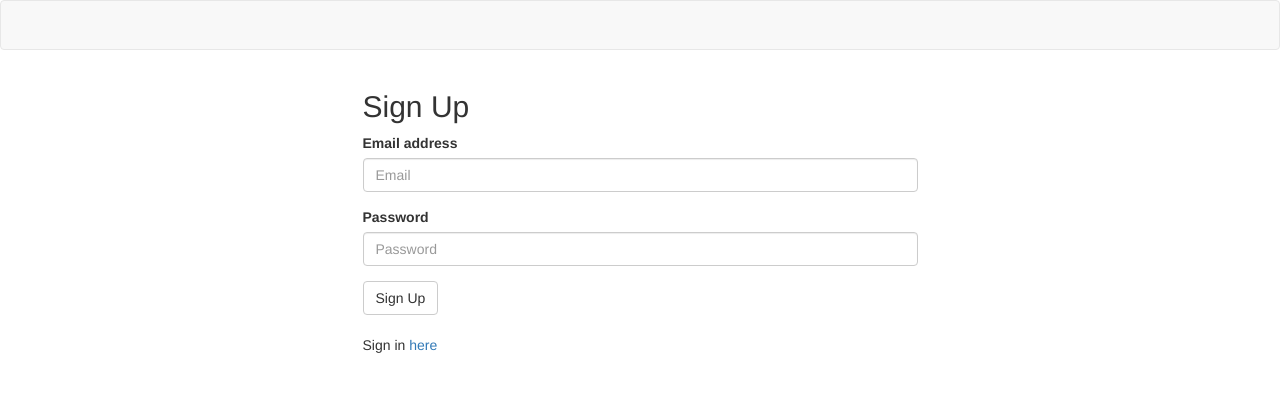
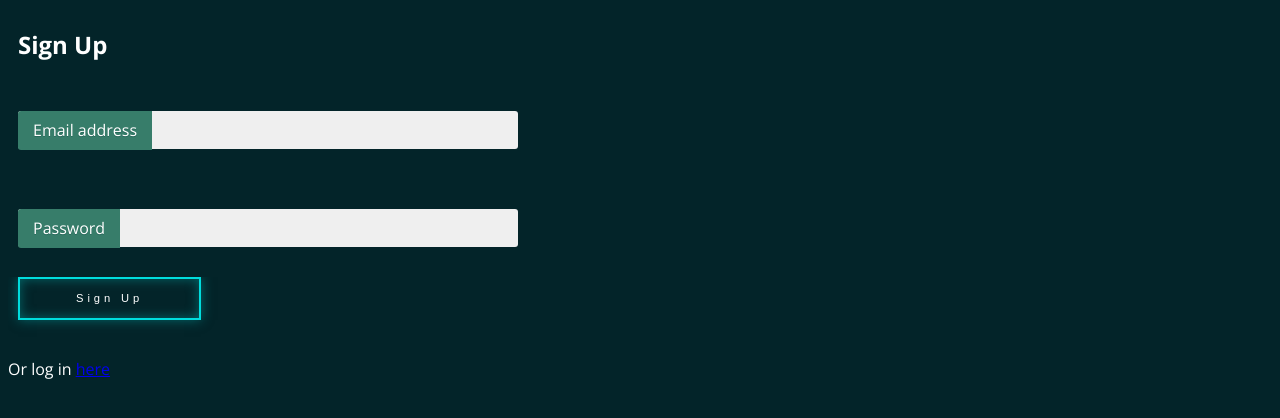
Before and after one commit to mreikof/EM-Kit, a website: page public/signup.html in a window 1280 px wide. Drawn offline with nearby package versions, Linux system fonts and the light colour scheme.

Commit message:
styling for signup page

```diff
--- /dev/null
+++ b/public/css/loginStyle.css
@@ -0,0 +1,230 @@
+@import url(https://fonts.googleapis.com/css?family=Open+Sans:400,700,600,300,800);
+
+* {
+  box-sizing: border-box;
+}
+
+html,
+body {
+  overflow-x: hidden;
+  font-family: "Open Sans", sans-serif;
+  font-weight: 300;
+  color: #fff;
+  background: #032429;
+}
+
+h2 {
+  padding-left: 10px;
+}
+
+#orLink {
+  margin-left: 10px;
+}
+
+/*Inputs: This section is for inputs =========*/
+
+.fancyRow {
+  max-width: 800px;
+  background: #032429;
+  position: relative;
+  z-index: 1;
+}
+.fancyRow:before {
+  position: absolute;
+  content: "";
+  display: block;
+  top: 0;
+  left: -5000px;
+  height: 100%;
+  width: 15000px;
+  z-index: -1;
+  background: inherit;
+}
+
+.fancyRow span {
+  position: relative;
+  display: inline-block;
+  margin: 30px 10px;
+}
+
+.slide-up {
+  display: inline-block;
+  width: 500px;
+  padding: 10px 0 10px 15px;
+  font-family: "Open Sans", sans;
+  font-weight: 400;
+  color: #377D6A;
+  background: #efefef;
+  border: 0;
+  border-radius: 3px;
+  outline: 0;
+  text-indent: 80px;
+  transition: all .3s ease-in-out;
+}
+.slide-up::-webkit-input-placeholder {
+  color: #efefef;
+  text-indent: 0;
+  font-weight: 300;
+}
+.slide-up + label {
+  display: inline-block;
+  position: absolute;
+  transform: translateX(0);
+  top: 0;
+  left: 0;
+  padding: 8.5px 15px;
+  text-shadow: 0 1px 0 rgba(19, 74, 70, 0.4);
+  transition: all .3s ease-in-out;
+  border-top-left-radius: 3px;
+  border-bottom-left-radius: 3px;
+  overflow: hidden;
+}
+.slide-up + label:before, .slide-up + label:after {
+  content: "";
+  position: absolute;
+  right: 0;
+  left: 0;
+  z-index: -1;
+  transition: all .3s ease-in-out;
+}
+.slide-up + label:before {
+  top: 6px;
+  left: 5px;
+  right: 5px;
+  bottom: 6px;
+  background: #377D6A;
+}
+.slide-up + label:after {
+  top: 0;
+  bottom: 0;
+  background: #377D6A;
+}
+
+span:nth-child(1) .slide-up {
+  text-indent: 105px;
+}
+
+span:nth-child(3) .slide-up {
+  text-indent: 125px;
+}
+
+span:nth-child(1) .slide-up:focus,
+span:nth-child(1) .slide-up:active,
+span:nth-child(3) .slide-up:focus,
+span:nth-child(3) .slide-up:active {
+  text-indent: 0;
+}
+
+.slide-up:focus,
+.slide-up:active {
+  color: #377D6A;
+  text-indent: 0;
+  background: #fff;
+}
+.slide-up:focus::-webkit-input-placeholder,
+.slide-up:active::-webkit-input-placeholder {
+  color: #aaa;
+}
+.slide-up:focus + label,
+.slide-up:active + label {
+  transform: translateY(-100%);
+}
+.slide-up:focus + label:before,
+.slide-up:active + label:before {
+  border-radius: 5px;
+}
+.slide-up:focus + label:after,
+.slide-up:active + label:after {
+  transform: translateY(100%);
+}
+
+/*Inputs ================================================*/
+
+
+
+/*Login Button: this section is for the submit button*/
+.fuller-button {
+  color: white;
+  background: none;
+  border-radius: 0;
+  padding: 1.2em 5em;
+  letter-spacing: 0.35em;
+  font-size: 0.7em;
+  -webkit-transition: background-color 0.3s, box-shadow 0.3s, color 0.3s;
+  transition: background-color 0.3s, box-shadow 0.3s, color 0.3s;
+  margin-left: 10px;
+}
+.fuller-button.blue {
+  box-shadow: inset 0 0 1em rgba(0, 170, 170, 0.5), 0 0 1em rgba(0, 170, 170, 0.5);
+  border: #0dd solid 2px;
+}
+.fuller-button.blue:hover {
+  background-color: #0dd;
+  box-shadow: inset 0 0 0 rgba(0, 170, 170, 0.5), 0 0 1.5em rgba(0, 170, 170, 0.7);
+}
+.pure-control-group {
+  display: -webkit-box;
+  display: -ms-flexbox;
+  display: flex;
+  -webkit-box-orient: vertical;
+  -webkit-box-direction: normal;
+  -ms-flex-direction: column;
+  flex-direction: column;
+  position: relative;
+  padding: 0 1em 2.6em 1em;
+}
+
+.pure-form .pure-control-group label {
+  text-align: left;
+  position: absolute;
+  left: 0;
+  top: 15%;
+  z-index: 0;
+  letter-spacing: 0;
+  margin: 0 1em;
+}
+
+.pure-form .pure-control-group input {
+  background: none;
+  box-shadow: none;
+  padding-left: 0;
+  border-radius: 0;
+  border: none;
+  border-bottom: 2px solid rgba(255, 255, 255, 0.4);
+  position: relative;
+  z-index: 1;
+  color: #fff;
+}
+
+.pure-form .pure-control-group input:focus {
+  border-bottom: 2px solid white;
+}
+
+.pure-form .pure-control-group textarea {
+  background: none;
+  box-shadow: none;
+  border-radius: 0;
+  border: none;
+  border-left: 2px solid rgba(255, 255, 255, 0.4);
+  resize: none;
+  height: 8em;
+  color: #fff;
+}
+
+.pure-form .pure-control-group textarea:focus {
+  border-left: 2px solid white;
+}
+
+.pure-form .pure-control-group input[type=email]:focus:invalid {
+  color: #fff;
+}
+
+.pure-form .pure-control-group input[type=email]:invalid {
+  color: #fb5454;
+}
+
+.pure-form button {
+  margin: 0.5em 1em;
+}
+
+/*Login Button =======================================*/
--- /dev/null
+++ b/public/css/signupStyle.css
@@ -0,0 +1,230 @@
+@import url(https://fonts.googleapis.com/css?family=Open+Sans:400,700,600,300,800);
+
+* {
+  box-sizing: border-box;
+}
+
+html,
+body {
+  overflow-x: hidden;
+  font-family: "Open Sans", sans-serif;
+  font-weight: 300;
+  color: #fff;
+  background: #032429;
+}
+
+h2 {
+  padding-left: 10px;
+}
+
+#orLink {
+  margin-left: 10px;
+}
+
+/*Inputs: This section is for inputs =========*/
+
+.fancyRow {
+  max-width: 800px;
+  background: #032429;
+  position: relative;
+  z-index: 1;
+}
+.fancyRow:before {
+  position: absolute;
+  content: "";
+  display: block;
+  top: 0;
+  left: -5000px;
+  height: 100%;
+  width: 15000px;
+  z-index: -1;
+  background: inherit;
+}
+
+.fancyRow span {
+  position: relative;
+  display: inline-block;
+  margin: 30px 10px;
+}
+
+.slide-up {
+  display: inline-block;
+  width: 500px;
+  padding: 10px 0 10px 15px;
+  font-family: "Open Sans", sans;
+  font-weight: 400;
+  color: #377D6A;
+  background: #efefef;
+  border: 0;
+  border-radius: 3px;
+  outline: 0;
+  text-indent: 80px;
+  transition: all .3s ease-in-out;
+}
+.slide-up::-webkit-input-placeholder {
+  color: #efefef;
+  text-indent: 0;
+  font-weight: 300;
+}
+.slide-up + label {
+  display: inline-block;
+  position: absolute;
+  transform: translateX(0);
+  top: 0;
+  left: 0;
+  padding: 8.5px 15px;
+  text-shadow: 0 1px 0 rgba(19, 74, 70, 0.4);
+  transition: all .3s ease-in-out;
+  border-top-left-radius: 3px;
+  border-bottom-left-radius: 3px;
+  overflow: hidden;
+}
+.slide-up + label:before, .slide-up + label:after {
+  content: "";
+  position: absolute;
+  right: 0;
+  left: 0;
+  z-index: -1;
+  transition: all .3s ease-in-out;
+}
+.slide-up + label:before {
+  top: 6px;
+  left: 5px;
+  right: 5px;
+  bottom: 6px;
+  background: #377D6A;
+}
+.slide-up + label:after {
+  top: 0;
+  bottom: 0;
+  background: #377D6A;
+}
+
+span:nth-child(1) .slide-up {
+  text-indent: 105px;
+}
+
+span:nth-child(3) .slide-up {
+  text-indent: 125px;
+}
+
+span:nth-child(1) .slide-up:focus,
+span:nth-child(1) .slide-up:active,
+span:nth-child(3) .slide-up:focus,
+span:nth-child(3) .slide-up:active {
+  text-indent: 0;
+}
+
+.slide-up:focus,
+.slide-up:active {
+  color: #377D6A;
+  text-indent: 0;
+  background: #fff;
+}
+.slide-up:focus::-webkit-input-placeholder,
+.slide-up:active::-webkit-input-placeholder {
+  color: #aaa;
+}
+.slide-up:focus + label,
+.slide-up:active + label {
+  transform: translateY(-100%);
+}
+.slide-up:focus + label:before,
+.slide-up:active + label:before {
+  border-radius: 5px;
+}
+.slide-up:focus + label:after,
+.slide-up:active + label:after {
+  transform: translateY(100%);
+}
+
+/*Inputs ================================================*/
+
+
+
+/*Login Button: this section is for the submit button*/
+.fuller-button {
+  color: white;
+  background: none;
+  border-radius: 0;
+  padding: 1.2em 5em;
+  letter-spacing: 0.35em;
+  font-size: 0.7em;
+  -webkit-transition: background-color 0.3s, box-shadow 0.3s, color 0.3s;
+  transition: background-color 0.3s, box-shadow 0.3s, color 0.3s;
+  margin-left: 10px;
+}
+.fuller-button.blue {
+  box-shadow: inset 0 0 1em rgba(0, 170, 170, 0.5), 0 0 1em rgba(0, 170, 170, 0.5);
+  border: #0dd solid 2px;
+}
+.fuller-button.blue:hover {
+  background-color: #0dd;
+  box-shadow: inset 0 0 0 rgba(0, 170, 170, 0.5), 0 0 1.5em rgba(0, 170, 170, 0.7);
+}
+.pure-control-group {
+  display: -webkit-box;
+  display: -ms-flexbox;
+  display: flex;
+  -webkit-box-orient: vertical;
+  -webkit-box-direction: normal;
+  -ms-flex-direction: column;
+  flex-direction: column;
+  position: relative;
+  padding: 0 1em 2.6em 1em;
+}
+
+.pure-form .pure-control-group label {
+  text-align: left;
+  position: absolute;
+  left: 0;
+  top: 15%;
+  z-index: 0;
+  letter-spacing: 0;
+  margin: 0 1em;
+}
+
+.pure-form .pure-control-group input {
+  background: none;
+  box-shadow: none;
+  padding-left: 0;
+  border-radius: 0;
+  border: none;
+  border-bottom: 2px solid rgba(255, 255, 255, 0.4);
+  position: relative;
+  z-index: 1;
+  color: #fff;
+}
+
+.pure-form .pure-control-group input:focus {
+  border-bottom: 2px solid white;
+}
+
+.pure-form .pure-control-group textarea {
+  background: none;
+  box-shadow: none;
+  border-radius: 0;
+  border: none;
+  border-left: 2px solid rgba(255, 255, 255, 0.4);
+  resize: none;
+  height: 8em;
+  color: #fff;
+}
+
+.pure-form .pure-control-group textarea:focus {
+  border-left: 2px solid white;
+}
+
+.pure-form .pure-control-group input[type=email]:focus:invalid {
+  color: #fff;
+}
+
+.pure-form .pure-control-group input[type=email]:invalid {
+  color: #fb5454;
+}
+
+.pure-form button {
+  margin: 0.5em 1em;
+}
+
+/*Login Button =======================================*/
--- a/public/signup.html
+++ b/public/signup.html
@@ -2,44 +2,56 @@
 <html lang="en">
 
 <head>
-  <title>Passport Authentication</title>
+  <title>Sign Up</title>
   <meta charset="UTF-8">
   <meta name="viewport" content="width=device-width, initial-scale=1">
-  <link rel="stylesheet" href="https://maxcdn.bootstrapcdn.com/bootswatch/3.3.7/lumen/bootstrap.min.css">
+  <!-- <link rel="stylesheet" href="https://maxcdn.bootstrapcdn.com/bootswatch/3.3.7/lumen/bootstrap.min.css"> -->
   <!-- <link href="stylesheets/style.css" rel="stylesheet"> -->
-  <link rel="stylesheet" href="css/style.css" media="screen" title="no title">
+  <!-- <link rel="stylesheet" href="css/style.css" media="screen" title="no title"> -->
+  <link href="css/signupStyle.css" rel="stylesheet">
 </head>
 
 <body>
-  <nav class="navbar navbar-default">
-    <div class="container-fluid">
-      <div class="navbar-header">
-      </div>
-    </div>
-  </nav>
+
   <div class="container">
-    <div class="row">
-      <div class="col-md-6 col-md-offset-3">
+
         <h2>Sign Up</h2>
+
         <form class="signup">
+
+
           <div class="form-group">
-            <label for="exampleInputEmail1">Email address</label>
-            <input type="email" class="form-control" id="email-input" placeholder="Email">
+            <div class="fancyRow">
+              <span>
+                <input type="email" class="slide-up form-control" id="email-input">
+                <label for="exampleInputEmail1">Email address</label>
+              </span>
+            </div>
           </div>
+
+
           <div class="form-group">
-            <label for="exampleInputPassword1">Password</label>
-            <input type="password" class="form-control" id="password-input" placeholder="Password">
+            <div class="fancyRow">
+              <span>
+                <input type="password" class="slide-up form-control" id="password-input">
+                <label for="exampleInputPassword1">Password</label>
+              </span>
+            </div>
           </div>
+
+
           <div style="display: none" id="alert" class="alert alert-danger" role="alert">
             <span class="glyphicon glyphicon-exclamation-sign" aria-hidden="true"></span>
             <span class="sr-only">Error:</span> <span class="msg"></span>
           </div>
-          <button type="submit" class="btn btn-default">Sign Up</button>
+
+          <button type="submit" class="pure-button fuller-button blue btn btn-default">Sign Up</button>
+
         </form>
+
         <br />
-        <p>Sign in <a href="/login">here</a></p>
-      </div>
-    </div>
+        <p>Or log in <a href="/login">here</a></p>
+
   </div>
 
   <script src="https://cdnjs.cloudflare.com/ajax/libs/jquery/3.2.1/jquery.min.js"></script>
```
